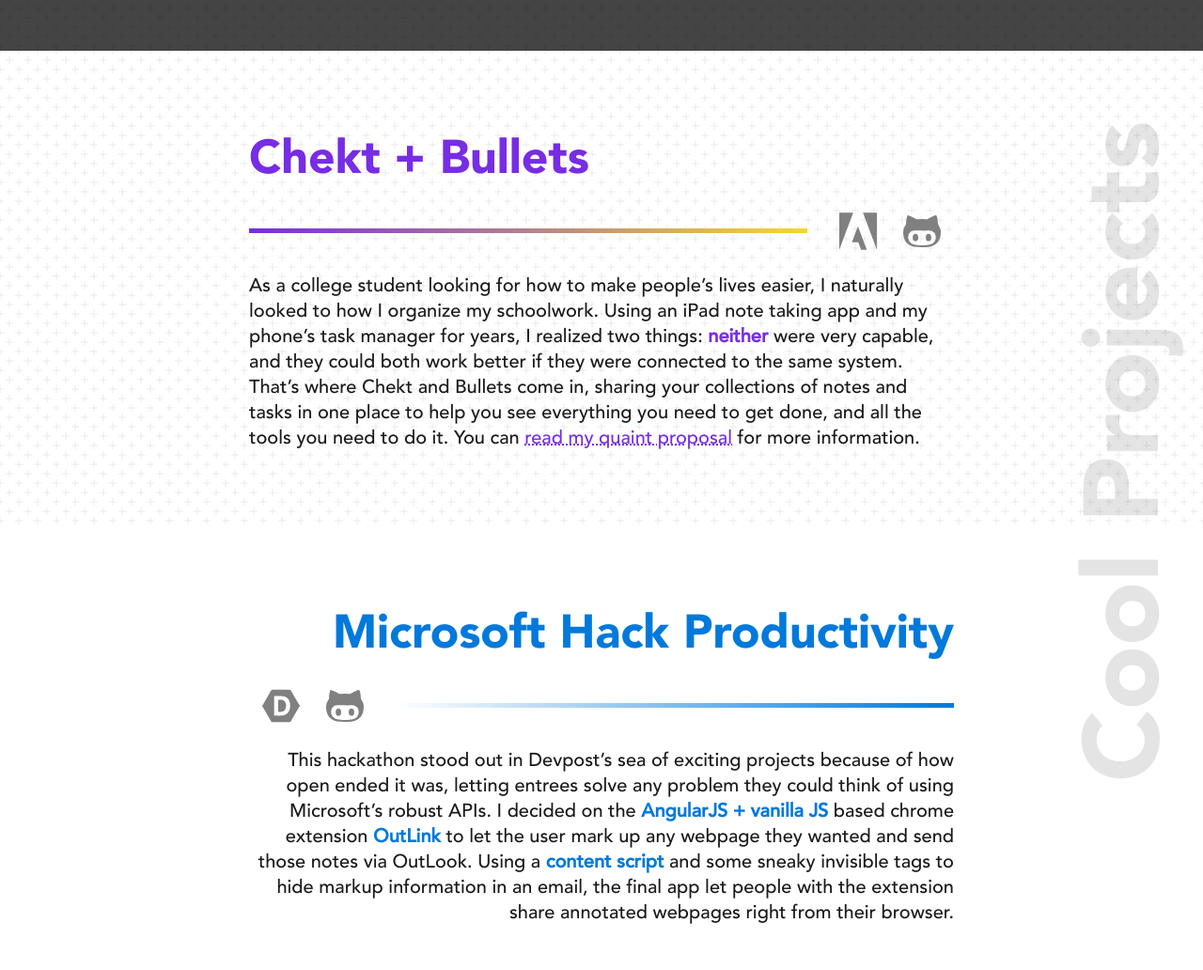
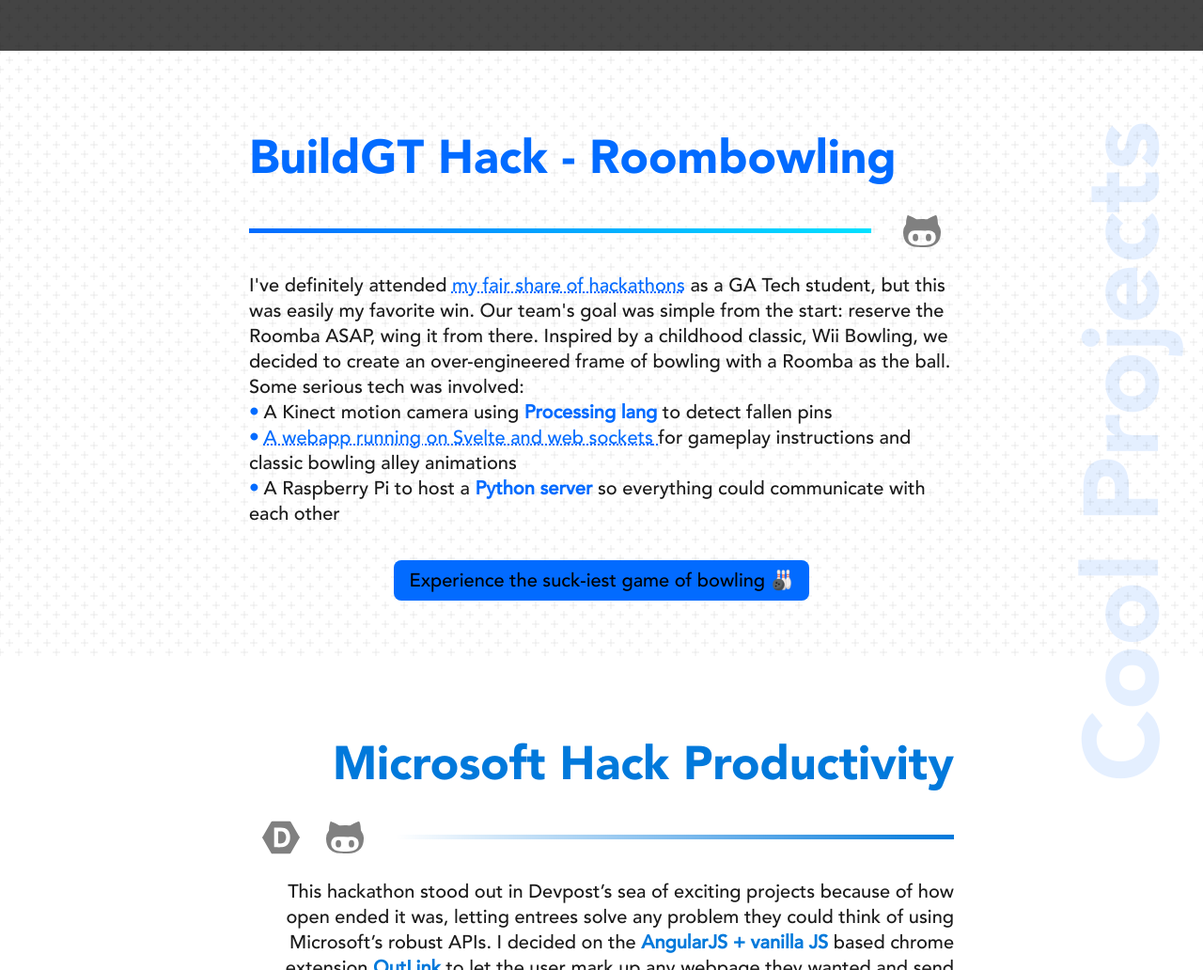
Before and after one commit to fu4303/portfolio-bholmes-v2, a Gatsby site: page / in a window 1280 px wide. Shown: the part 5140-6172 px from the top of the page at 94% size. Built offline with nearby package versions, Linux system fonts and the light colour scheme; Gatsby itself is replaced by a stand-in of ours.

Commit message:
add buildgt hack to projects

```diff
--- a/src/components/container/section-data.js
+++ b/src/components/container/section-data.js
@@ -150,10 +150,10 @@
             my own pet projects of course). The club is only 12 members strong
             but full of fire, working to ideate, design, produce, and eventually
             market it's first ever board game: <i>Escape to Ellysium</i>. The
-            concept is still in its early stages of play tests, so to get more
-            members to push the project harder, the team needed a kicka**
-            website to advertise their passion. I took it as a chance to go
-            crazy, exploring the exotic JS framework{' '}
+            concept is still in its early play test stages, so to get more
+            members to push the project harder/better/faster, the team needed a
+            kicka** website to advertise their passion. I took it as a chance to
+            go crazy, exploring the exotic JS framework{' '}
             <a href="https://svelte.dev">Svelte</a> in the process.
           </>
         ),
@@ -209,41 +209,48 @@
   },
   {
     title: 'Cool Projects',
+    titleColor: '#026BFF',
     content: [
       {
-        title: 'Chekt + Bullets',
-        titleColor: '#772CE5',
+        title: 'BuildGT Hack - Roombowling',
         summary: (
-          <React.Fragment>
-            As a college student looking for how to make people’s lives easier,
-            I naturally looked to how I organize my schoolwork. Using an iPad
-            note taking app and my phone’s task manager for years, I realized
-            two things: <b>neither</b> were very capable, and they could both
-            work better if they were connected to the same system. That’s where
-            Chekt and Bullets come in, sharing your collections of notes and
-            tasks in one place to help you see everything you need to get done,
-            and all the tools you need to do it. You can{' '}
-            <a href="https://medium.com/p/924a45e1a588/edit">
-              read my quaint proposal
+          <>
+            I've definitely attended{' '}
+            <a href="https://devpost.com/Holben888?ref_content=user-portfolio&ref_feature=portfolio&ref_medium=global-nav">
+              my fair share of hackathons
             </a>{' '}
-            for more information.
-          </React.Fragment>
+            as a GA Tech student, but this was easily my favorite win. Our
+            team's goal was simple from the start: reserve the Roomba ASAP, wing
+            it from there. Inspired by a childhood classic, Wii Bowling, we
+            decided to create an over-engineered frame of bowling with a Roomba
+            as the ball. Some serious tech was involved: <br />
+            <b>• </b> A Kinect motion camera using <b>Processing lang</b> to
+            detect fallen pins <br />
+            <b>• </b>{' '}
+            <a href="https://twitter.com/BHolmesDev/status/1102254956973826048">
+              A webapp running on Svelte and web sockets{' '}
+            </a>{' '}
+            for gameplay instructions and classic bowling alley animations{' '}
+            <br />
+            <b>• </b> A Raspberry Pi to host a <b>Python server</b> so
+            everything could communicate with each other <br />
+          </>
         ),
         colors: {
-          primary: '#772CE5',
-          secondary: '#F6D72E',
+          primary: '#026BFF',
+          secondary: '#01E1FF',
         },
         links: [
           {
-            href:
-              'https://xd.adobe.com/spec/fe7e41eb-e355-4918-6370-28a5f32af2a0-884f/',
-            icon: 'logoAdobe',
-          },
-          {
-            href: 'https://github.com/Holben888/Chekt',
+            href: 'https://github.com/Holben888/roombowling-game-display',
             icon: 'logoGithub',
           },
         ],
+        mainLink: {
+          text: 'Experience the suck-iest game of bowling 🎳',
+          href: 'https://devpost.com/software/roomballing',
+          color: '#ffffff',
+        },
       },
       {
         title: 'Microsoft Hack Productivity',
```
